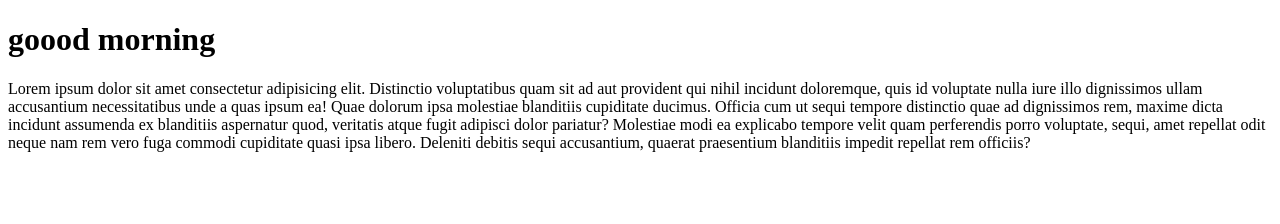
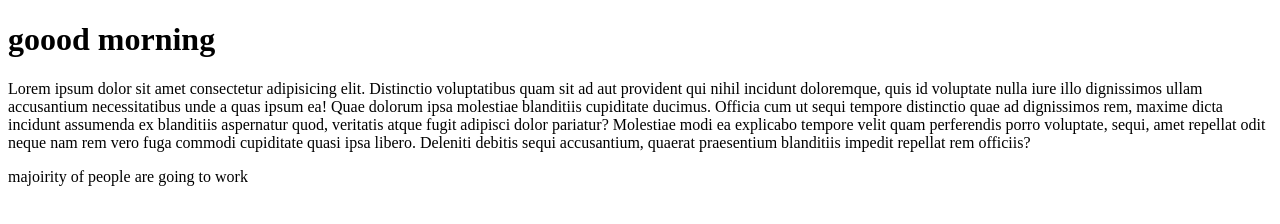
Before and after one commit to experiencei/work, a plain HTML site: page index.html in a window 1280 px wide. Drawn offline with Linux system fonts and the light colour scheme.

Commit message:
i commit again

```diff
--- a/index.html
+++ b/index.html
@@ -9,5 +9,6 @@
 <body>
     <h1>goood morning</h1>
     <p>Lorem ipsum dolor sit amet consectetur adipisicing elit. Distinctio voluptatibus quam sit ad aut provident qui nihil incidunt doloremque, quis id voluptate nulla iure illo dignissimos ullam accusantium necessitatibus unde a quas ipsum ea! Quae dolorum ipsa molestiae blanditiis cupiditate ducimus. Officia cum ut sequi tempore distinctio quae ad dignissimos rem, maxime dicta incidunt assumenda ex blanditiis aspernatur quod, veritatis atque fugit adipisci dolor pariatur? Molestiae modi ea explicabo tempore velit quam perferendis porro voluptate, sequi, amet repellat odit neque nam rem vero fuga commodi cupiditate quasi ipsa libero. Deleniti debitis sequi accusantium, quaerat praesentium blanditiis impedit repellat rem officiis?</p>
+    <p>majoirity of people are going to work</p>
 </body>
 </html>
```
